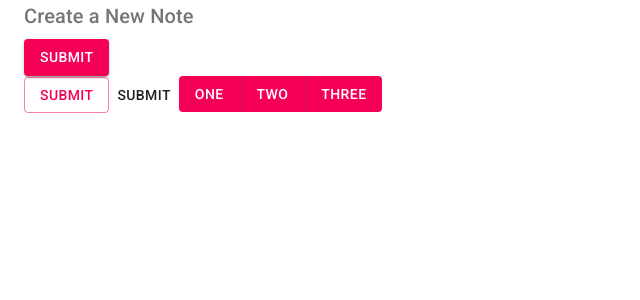
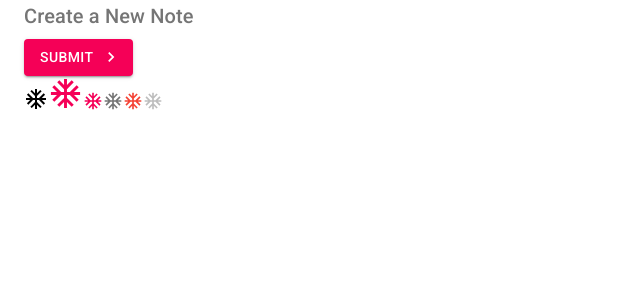
Before and after one commit to iamshaunjp/material-ui-tut, a React (Create React App) app: page /create in a window 1280 px wide. Shown: the top 300 px of the page, without its empty margins (0-640 px from the left). Built offline with nearby package versions, Linux system fonts and the light colour scheme.

Commit message:
lesson-4

```diff
--- a/package.json
+++ b/package.json
@@ -4,6 +4,7 @@
   "private": true,
   "dependencies": {
     "@material-ui/core": "^4.11.3",
+    "@material-ui/icons": "^4.11.2",
     "@testing-library/jest-dom": "^5.11.9",
     "@testing-library/react": "^11.2.5",
     "@testing-library/user-event": "^12.7.1",
--- a/src/pages/Create.js
+++ b/src/pages/Create.js
@@ -1,8 +1,10 @@
 import React from 'react'
 import Typography from '@material-ui/core/Typography'
 import Button from '@material-ui/core/Button'
-import ButtonGroup from '@material-ui/core/ButtonGroup'
 import Container from '@material-ui/core/Container'
+import KeyboardArrowRightIcon from '@material-ui/icons/KeyboardArrowRight'
+import SendIcon from '@material-ui/icons/Send'
+import AcUnitOutlinedIcon from '@material-ui/icons/AcUnitOutlined'
 
 export default function Create() {
   return (
@@ -20,20 +22,21 @@
         onClick={() => console.log('you clicked me')}
         type="submit"
         color="secondary"
-        variant="contained">
+        variant="contained"
+        // startIcon={<SendIcon />}
+        endIcon={<KeyboardArrowRightIcon />}>
         Submit
       </Button>
 
-      <br />
+      {/* icons */}
+      <br/>
+      <AcUnitOutlinedIcon />
+      <AcUnitOutlinedIcon color="secondary" fontSize="large" />
+      <AcUnitOutlinedIcon color="secondary" fontSize="small" />
+      <AcUnitOutlinedIcon color="action" fontSize="small" />
+      <AcUnitOutlinedIcon color="error" fontSize="small" />
+      <AcUnitOutlinedIcon color="disabled" fontSize="small" />
 
-      <Button type="submit" color="secondary" variant="outlined">Submit</Button>
-      <Button type="submit" color="default">Submit</Button>
-
-      <ButtonGroup color="secondary" variant="contained" disableElevation>
-        <Button>One</Button>
-        <Button>Two</Button>
-        <Button>Three</Button>
-      </ButtonGroup>
     </Container>
   )
 }
```
Also changed, not shown: 1 other file (tests, documents, lock files or other folders).
